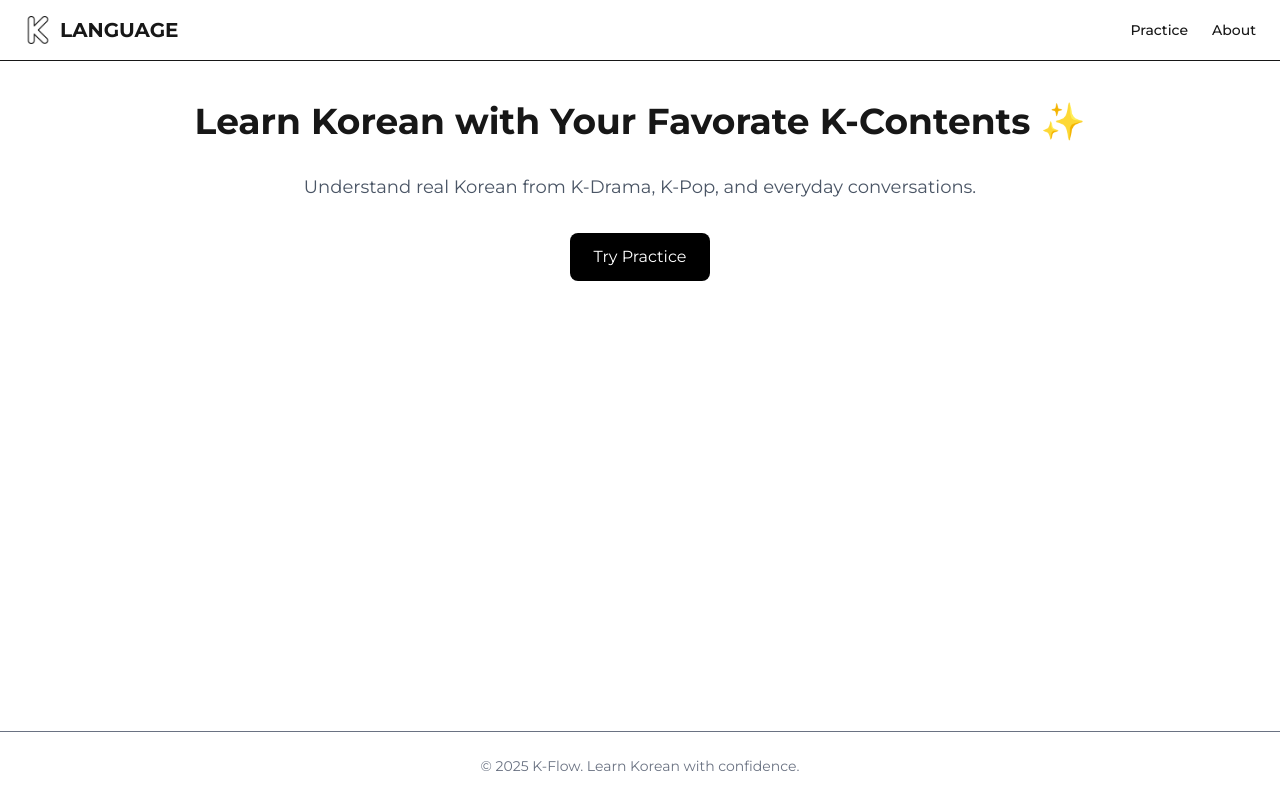
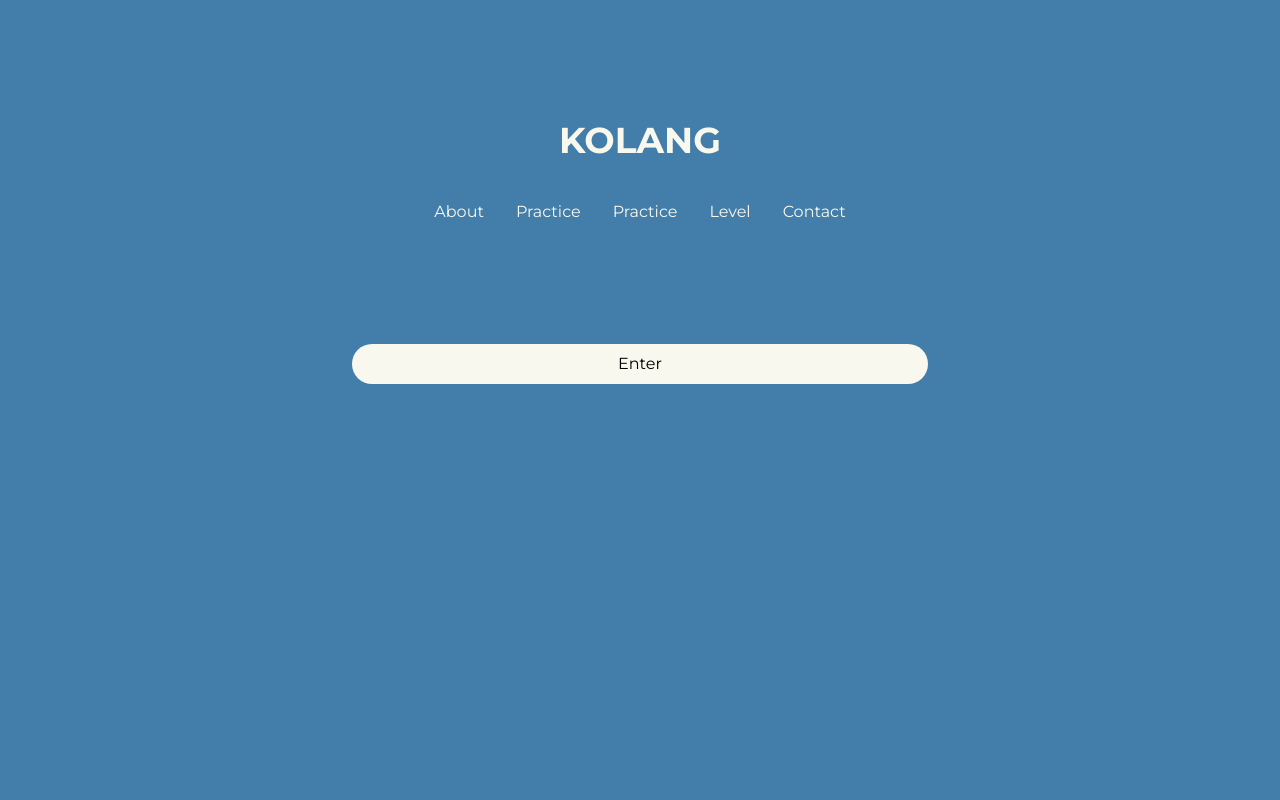
Before and after one commit to bomimee/k-flow, a Next.js app in the folder frontend/: page / in a window 1280 px wide. Built offline with nearby package versions, Linux system fonts and the light colour scheme.

Commit message:
home, guide pages done

```diff
--- /dev/null
+++ b/frontend/app/components/Button.tsx
@@ -0,0 +1,18 @@
+import Link from "next/link";
+
+type ButtonProps = {
+  link: string;
+  text: string;
+};
+
+export default function Button({ link , text}: ButtonProps) {
+  return (
+    <Link
+      href={`/${link}`}
+      className="w-14 h-14 flex items-center justify-center
+                 bg-[var(--lemon)] rounded-full shrink-0 text-black font-bold hover:bg-[var(--font)]"
+    >
+      {text}
+    </Link>
+  );
+}
--- /dev/null
+++ b/frontend/app/components/ButtonL.tsx
@@ -0,0 +1,18 @@
+import Link from "next/link";
+
+type ButtonLProps = {
+  name: string;
+  link: string;
+};
+
+export default function ButtonL({ name, link }: ButtonLProps) {
+  return (
+    <Link
+      href={`/${link}`}
+      className="w-full max-w-xl rounded-full px-4 py-2
+                 bg-[var(--font)] text-black hover:bg-[var(--lemon)]"
+    >
+      {name}
+    </Link>
+  );
+}
--- a/frontend/app/components/Header.tsx
+++ b/frontend/app/components/Header.tsx
@@ -1,29 +1,31 @@
 // src/app/components/Header.tsx
 import Link from "next/link";
-import Image from "next/image";
 
 export default function Header() {
   return (
-    <header className="border-b bg-white">
+    <header className="border-b bg-[var(--font)] rounded-lg mb-10">
       <nav className="container mx-auto flex justify-between items-center px-6 py-4">
         {/* Logo */}
-        <Link href="/" className="flex items-center gap-2 text-xl font-bold">
-          <Image
-            src="/letter-k.png"
-            alt="K Language Logo"
-            width={28}
-            height={28}
-          />
-          <span>LANGUAGE</span>
+        <Link href="/" className="flex items-center gap-2 text-xl font-bold text-black">
+          <span>KOLANG</span>
         </Link>
 
         {/* Navigation */}
-        <div className="space-x-6 text-sm font-medium">
+        <div className="space-x-6 text-sm font-medium text-black">
+          <Link href="/about" className="hover:underline">
+            About
+          </Link>
           <Link href="/practice" className="hover:underline">
             Practice
           </Link>
-          <Link href="/about" className="hover:underline">
-            About
+          <Link href="/practice" className="hover:underline">
+            Practice
+          </Link>
+          <Link href="/level" className="hover:underline">
+            Level
+          </Link>
+          <Link href="/contact" className="hover:underline">
+            Contact
           </Link>
         </div>
       </nav>
--- /dev/null
+++ b/frontend/app/components/Input.tsx
@@ -0,0 +1,21 @@
+
+import Button from "./Button";
+
+type InputProps = {
+  link: string;
+};
+
+export default function Input({ link }: InputProps) {
+    return(
+         <div className="mt-10 flex items-center gap-4 justify-center">
+        <input
+          type="text"
+          className="w-full max-w-xl rounded-full px-4 py-2
+               bg-[var(--font)] text-black"
+          placeholder="please provide youtube link"
+        />
+
+        <Button link={link} text=""/>
+      </div>
+    )
+}
--- a/frontend/app/globals.css
+++ b/frontend/app/globals.css
@@ -1,8 +1,10 @@
 @import "tailwindcss";
 
 :root {
-  --background: #ffffff;
+  --background: #427EA9;
   --foreground: #171717;
+  --font: #F9F8EE;
+  --lemon: #EFF889;
 }
 
 @theme inline {
@@ -21,6 +23,6 @@
 
 body {
   background: var(--background);
-  color: var(--foreground);
+  color: var(--font);
   font-family: var(--font-montserrat);
 }
--- /dev/null
+++ b/frontend/app/guide/page.tsx
@@ -0,0 +1,39 @@
+import Button from "../components/Button";
+import Header from "../components/Header";
+
+export default function Guide() {
+  return (
+    <>
+      <Header />
+
+      <section className="mt-40 grid grid-cols-1 md:grid-cols-2 items-center px-8 md:px-20 gap-12">
+        <div className="flex justify-center md:justify-start">
+          <h1 className="text-4xl md:text-5xl font-bold">
+            How to use ?
+          </h1>
+        </div>
+
+        <div className="flex flex-col gap-6">
+          <ul className="flex flex-col gap-4">
+            <li className="bg-[var(--lemon)] rounded-xl px-6 py-4 text-black shadow-sm hover:bg-[var(--font)]">
+              Learn Korean through YouTube videos you love
+            </li>
+            <li className="bg-[var(--lemon)] rounded-xl px-6 py-4 text-black shadow-sm hover:bg-[var(--font)]">
+              Just paste the YouTube link to get started.
+            </li>
+            <li className="bg-[var(--lemon)] rounded-xl px-6 py-4 text-black shadow-sm hover:bg-[var(--font)]">
+              Please choose a video that is around 20 minutes or less.
+            </li>
+            <li className="bg-[var(--lemon)] rounded-xl px-6 py-4 text-black shadow-sm hover:bg-[var(--font)]">
+              Videos with Korean subtitles work best.
+            </li>
+          </ul>
+
+          <div className="self-end mt-6">
+            <Button link="practice" text="Go"/>
+          </div>
+        </div>
+      </section>
+    </>
+  );
+}
--- a/frontend/app/layout.tsx
+++ b/frontend/app/layout.tsx
@@ -23,10 +23,9 @@ export default function RootLayout({
 }) {
   return (
     <html lang="en" className={montserrat.variable}>
-      <body className="min-h-screen flex flex-col bg-white text-gray-900 --font-montserrat">
-        <Header />
+      <body className="min-h-screen flex flex-col --font-montserrat">
         <main className="flex-1 container mx-auto px-6 py-10">{children}</main>
-        <Footer />
+
       </body>
     </html>
   );
--- a/frontend/app/page.tsx
+++ b/frontend/app/page.tsx
@@ -1,21 +1,36 @@
 // src/app/page.tsx
 import Link from "next/link";
 
+import ButtonL from "./components/ButtonL";
+
 export default function HomePage() {
   return (
-    <section className="text-center space-y-8">
-      <h1 className="text-4xl font-bold">Learn Korean with Your Favorate K-Contents ✨</h1>
+    <>
+      <section className="flex flex-col items-center text-center">
+        <h1 className="text-4xl font-bold mt-20">KOLANG</h1>
 
-      <p className="text-lg text-gray-600">
-        Understand real Korean from K-Drama, K-Pop, and everyday conversations.
-      </p>
+        <div className="mt-10 flex flex-col items-center space-y-8 mb-30">
+          <ul className="flex gap-8">
+            <Link href="/about" className="hover:underline">
+              About
+            </Link>
+            <Link href="/practice" className="hover:underline">
+              Practice
+            </Link>
+            <Link href="/practice" className="hover:underline">
+              Practice
+            </Link>
+            <Link href="/level" className="hover:underline">
+              Level
+            </Link>
+            <Link href="/contact" className="hover:underline">
+              Contact
+            </Link>
+          </ul>
+        </div>
+      <ButtonL name="Enter" link="guide"/>
+      </section>
 
-      <Link
-        href="/practice"
-        className="inline-block bg-black text-white px-6 py-3 rounded-lg"
-      >
-        Try Practice
-      </Link>
-    </section>
+    </>
   );
 }
--- a/frontend/app/practice/page.tsx
+++ b/frontend/app/practice/page.tsx
@@ -5,10 +5,71 @@ import type { AnalysisResult } from "@/app/types/analysis";
 import { useState } from "react";
 import { analyzeYouTube } from "../services/youtube";
 import ResultResponse from "../components/result";
+import Header from "../components/Header";
+import Footer from "../components/Footer";
+import Input from "../components/Input";
 
-const DATA = { "video_id": "n19R1Uv9YHY",
-                "source": "subtitle",
-                "analysis": { "key_expressions": [ { "expression": "안녕하세요", "meaning_en": "Hello", "usage_note": "A common greeting used in various contexts." }, { "expression": "요즘", "meaning_en": "These days", "usage_note": "Used to refer to the current time period." }, { "expression": "맛있게", "meaning_en": "Deliciously", "usage_note": "Used to describe how something is eaten or prepared." }, { "expression": "잘 어울리다", "meaning_en": "To go well with", "usage_note": "Used to express compatibility between flavors or items." } ], "grammar_points": [ { "pattern": "아/어 주다", "explanation_en": "This pattern is used to indicate doing something for someone else's benefit.", "example_sentence": "이걸 갈 다음에 달걀 노른자랑 내 먼저 쓸어줄 거예요." }, { "pattern": "고 있다", "explanation_en": "This pattern is used to indicate an ongoing action.", "example_sentence": "지금 바로 알려드리겠습니다." }, { "pattern": "기 위해서", "explanation_en": "This phrase is used to indicate purpose or intention.", "example_sentence": "최대한 낭비하는 부분이 없게 하려고 노력을 많이 해요." } ], "practice_sentences": [ { "korean": "요즘 채식하시는 분들 많이 계시죠?", "english": "These days, there are many people who are vegetarian, right?" }, { "korean": "이 요리 잘 어울릴 것 같아요.", "english": "I think this dish will go well." }, { "korean": "안녕하세요, 오늘은 어떤 요리를 할까요?", "english": "Hello, what dish shall we make today?" } ] } }
+const DATA = {
+  video_id: "n19R1Uv9YHY",
+  source: "subtitle",
+  analysis: {
+    key_expressions: [
+      {
+        expression: "안녕하세요",
+        meaning_en: "Hello",
+        usage_note: "A common greeting used in various contexts.",
+      },
+      {
+        expression: "요즘",
+        meaning_en: "These days",
+        usage_note: "Used to refer to the current time period.",
+      },
+      {
+        expression: "맛있게",
+        meaning_en: "Deliciously",
+        usage_note: "Used to describe how something is eaten or prepared.",
+      },
+      {
+        expression: "잘 어울리다",
+        meaning_en: "To go well with",
+        usage_note: "Used to express compatibility between flavors or items.",
+      },
+    ],
+    grammar_points: [
+      {
+        pattern: "아/어 주다",
+        explanation_en:
+          "This pattern is used to indicate doing something for someone else's benefit.",
+        example_sentence: "이걸 갈 다음에 달걀 노른자랑 내 먼저 쓸어줄 거예요.",
+      },
+      {
+        pattern: "고 있다",
+        explanation_en: "This pattern is used to indicate an ongoing action.",
+        example_sentence: "지금 바로 알려드리겠습니다.",
+      },
+      {
+        pattern: "기 위해서",
+        explanation_en: "This phrase is used to indicate purpose or intention.",
+        example_sentence:
+          "최대한 낭비하는 부분이 없게 하려고 노력을 많이 해요.",
+      },
+    ],
+    practice_sentences: [
+      {
+        korean: "요즘 채식하시는 분들 많이 계시죠?",
+        english: "These days, there are many people who are vegetarian, right?",
+      },
+      {
+        korean: "이 요리 잘 어울릴 것 같아요.",
+        english: "I think this dish will go well.",
+      },
+      {
+        korean: "안녕하세요, 오늘은 어떤 요리를 할까요?",
+        english: "Hello, what dish shall we make today?",
+      },
+    ],
+  },
+};
 export default function PracticePage() {
   const [url, setUrl] = useState("");
   const [result, setResult] = useState<AnalysisResult | null>(null);
@@ -19,24 +80,14 @@ export default function PracticePage() {
   };
 
   return (
-    <section className="space-y-6 max-w-xl mx-auto">
-      <h2 className="text-2xl font-bold">YouTube Korean Analyzer</h2>
-
-      <input
-        className="w-full border p-2 rounded"
-        placeholder="Paste Korean YouTube link"
-        value={url}
-        onChange={(e) => setUrl(e.target.value)}
-      />
-
-      <button
-        className="bg-black text-white px-4 py-2 rounded"
-        onClick={handleAnalyze}
-      >
-        Analyze
-      </button>
-      {result && <ResultResponse result={result} />}
-
-    </section>
+    <>
+      <Header />
+      <section className="space-y-6 max-w-xl mx-auto">
+        <h2 className="text-2xl font-bold">YouTube Korean Analyzer</h2>
+        <Input link=""/>
+        {result && <ResultResponse result={result} />}
+      </section>
+      <Footer />
+    </>
   );
 }
```
